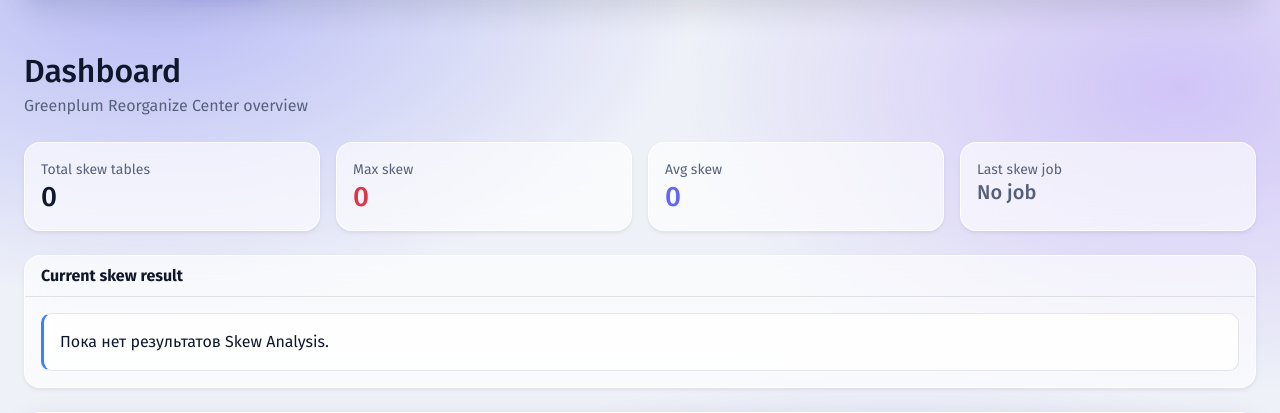
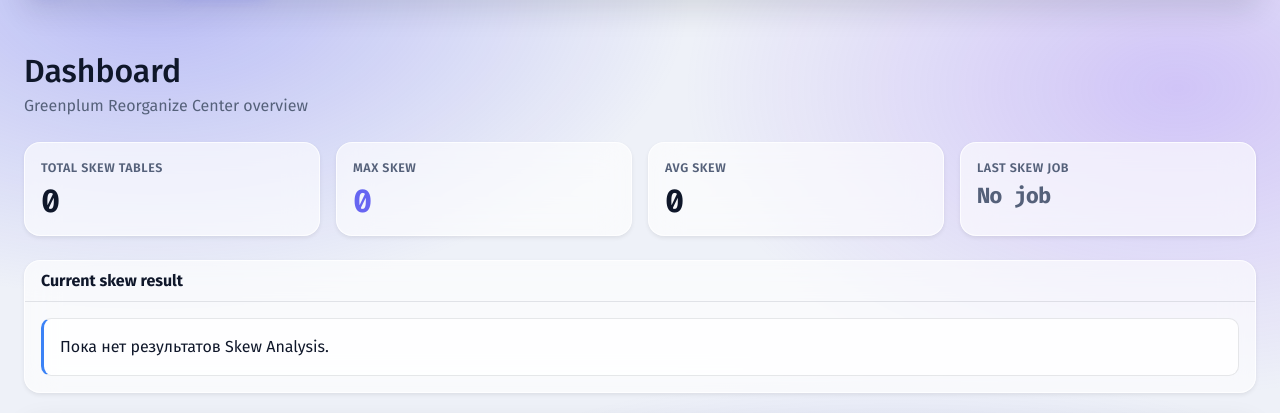
Before and after one commit to markusvrs77/GPManager, a Flask app: page / in a window 1280 px wide. Shown: the part 72-485 px from the top of the page. Run offline with Flask 2, Linux system fonts and the light colour scheme; data that the repository does not hold is empty; some libraries are stand-ins or nearby versions.

Commit message:
style(ui): richer dashboard stat cards (mockup layout)
Uppercase labels, large tabular-mono values, indigo-gradient accent number,
status badge, hover lift — matching the approved mockup.

Co-Authored-By: Claude Opus 4.8 <noreply@anthropic.com>

```diff
--- a/static/css/theme.css
+++ b/static/css/theme.css
@@ -241,6 +241,13 @@ a:focus-visible, button:focus-visible, .btn:focus-visible,
 .gpcopy-date-section { border-color: color-mix(in srgb, var(--a1) 55%, transparent); }
 .gpcopy-date-header { background: var(--accent-grad); }
 
+/* dashboard stat cards */
+.gp-stat .gp-k { color: var(--text-muted); font-size: 12.5px; font-weight: 600; text-transform: uppercase; letter-spacing: .5px; }
+.gp-stat .gp-v { font-family: var(--font-mono); font-variant-numeric: tabular-nums; font-size: 32px; font-weight: 800; letter-spacing: -1px; margin-top: 6px; line-height: 1.1; }
+.gp-stat .gp-accent { background: var(--accent-grad); -webkit-background-clip: text; background-clip: text; color: transparent; }
+.card.gp-stat { transition: transform var(--dur) var(--ease), box-shadow var(--dur) var(--ease); }
+.card.gp-stat:hover { transform: translateY(-3px); box-shadow: 0 20px 44px color-mix(in srgb, var(--a1) 22%, rgba(0, 0, 0, .28)); }
+
 /* reduced motion */
 @media (prefers-reduced-motion: reduce) {
   * { transition: none !important; animation: none !important; }
--- a/templates/dashboard.html
+++ b/templates/dashboard.html
@@ -14,43 +14,42 @@
     <div class="row g-3 mb-4">
 
         <div class="col-md-3">
-            <div class="card shadow-sm h-100">
+            <div class="card gp-stat shadow-sm h-100">
                 <div class="card-body">
-                    <div class="text-muted small">Total skew tables</div>
-                    <h3 class="mb-0">{{ skew_summary.total }}</h3>
+                    <div class="gp-k">Total skew tables</div>
+                    <div class="gp-v">{{ skew_summary.total }}</div>
                 </div>
             </div>
         </div>
 
         <div class="col-md-3">
-            <div class="card shadow-sm h-100">
+            <div class="card gp-stat shadow-sm h-100">
                 <div class="card-body">
-                    <div class="text-muted small">Max skew</div>
-                    <h3 class="mb-0 text-danger">{{ skew_summary.max_skew }}</h3>
+                    <div class="gp-k">Max skew</div>
+                    <div class="gp-v gp-accent">{{ skew_summary.max_skew }}</div>
                 </div>
             </div>
         </div>
 
         <div class="col-md-3">
-            <div class="card shadow-sm h-100">
+            <div class="card gp-stat shadow-sm h-100">
                 <div class="card-body">
-                    <div class="text-muted small">Avg skew</div>
-                    <h3 class="mb-0 text-primary">{{ skew_summary.avg_skew }}</h3>
+                    <div class="gp-k">Avg skew</div>
+                    <div class="gp-v">{{ skew_summary.avg_skew }}</div>
                 </div>
             </div>
         </div>
 
         <div class="col-md-3">
-            <div class="card shadow-sm h-100">
+            <div class="card gp-stat shadow-sm h-100">
                 <div class="card-body">
-                    <div class="text-muted small">Last skew job</div>
+                    <div class="gp-k">Last skew job</div>
 
                     {% if latest_skew_job %}
-                        <h5 class="mb-0">
-                            #{{ latest_skew_job.id }} {{ latest_skew_job.status }}
-                        </h5>
+                        <div class="gp-v" style="font-size: 22px;">#{{ latest_skew_job.id }}</div>
+                        <span class="badge bg-secondary mt-1">{{ latest_skew_job.status }}</span>
                     {% else %}
-                        <h5 class="mb-0 text-muted">No job</h5>
+                        <div class="gp-v" style="font-size: 22px; color: var(--text-muted);">No job</div>
                     {% endif %}
                 </div>
             </div>
```
